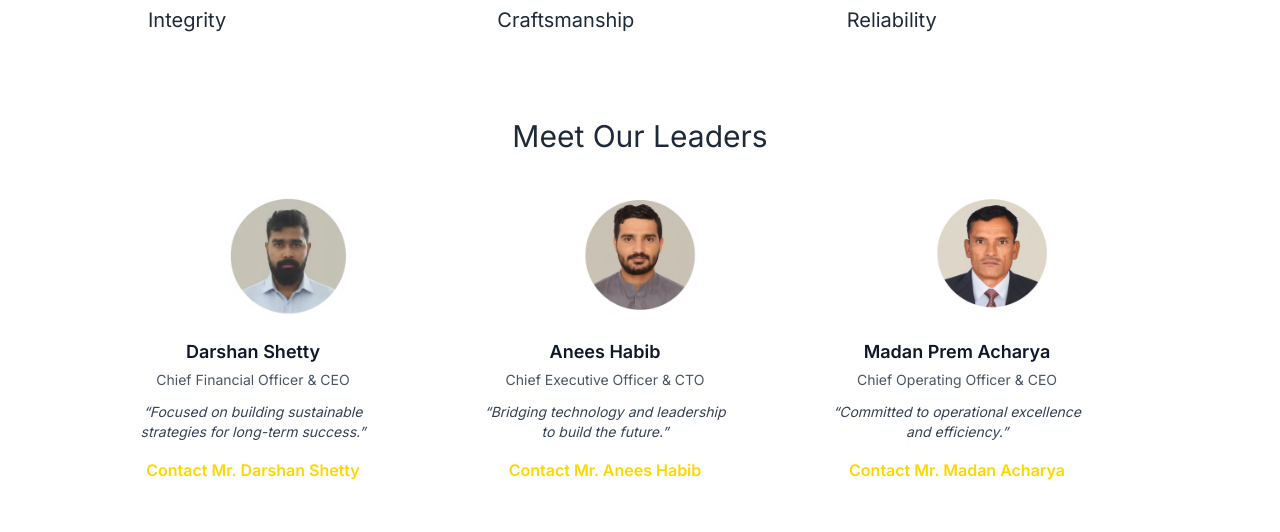
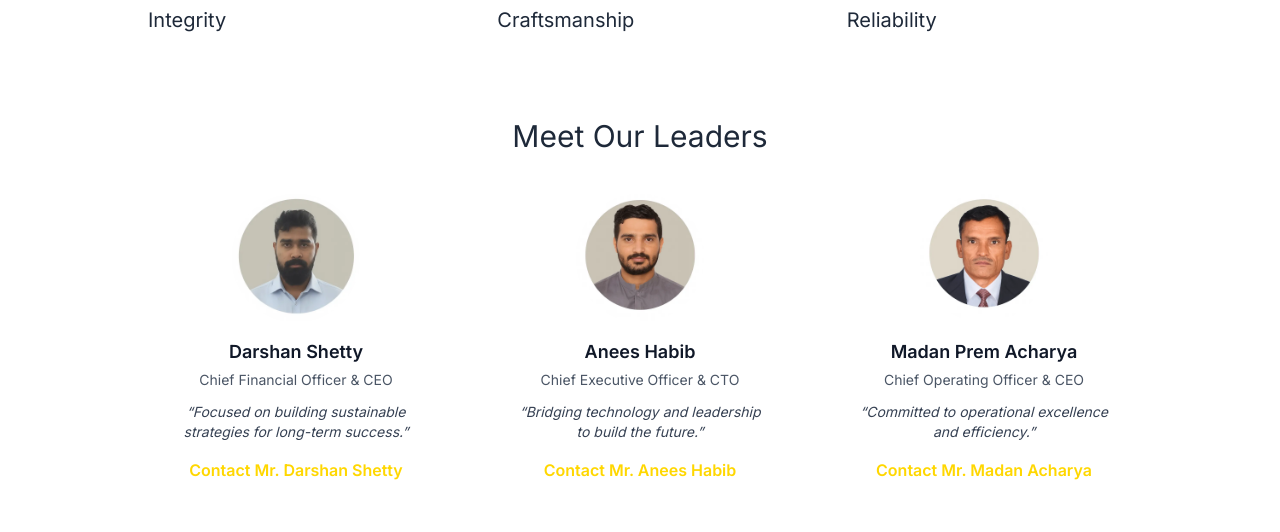
Before and after one commit to Jason1409/DB-site, a React (Vite) app in the folder frontend/: page / in a window 1280 px wide. Shown: the part 2382-2914 px from the top of the page. Built offline with nearby package versions, Linux system fonts and the light colour scheme; no server answers.

Commit message:
Leader card changed

```diff
--- a/frontend/src/components/userUI/Home.jsx
+++ b/frontend/src/components/userUI/Home.jsx
@@ -234,16 +234,16 @@
     </div>
 
     {/* Leadership Section */}
-    <div className="mt-16">
+    <div className="mt-16 max-w-6xl mx-auto px-4">
       <h3 className="text-2xl md:text-3xl font-display text-midnight text-center mb-10">
         Meet Our Leaders
       </h3>
-      <div className="grid sm:grid-cols-3 gap-8 text-center">
+      <div className="grid grid-cols-1 sm:grid-cols-2 lg:grid-cols-3 gap-10 justify-items-center">
         {/* CEO */}
 
 
         {/* CFO */}
-        <div>
+        <div className="flex flex-col items-center text-center max-w-xs">
           <img
             src={Darshan}
             alt="CFO"
```
